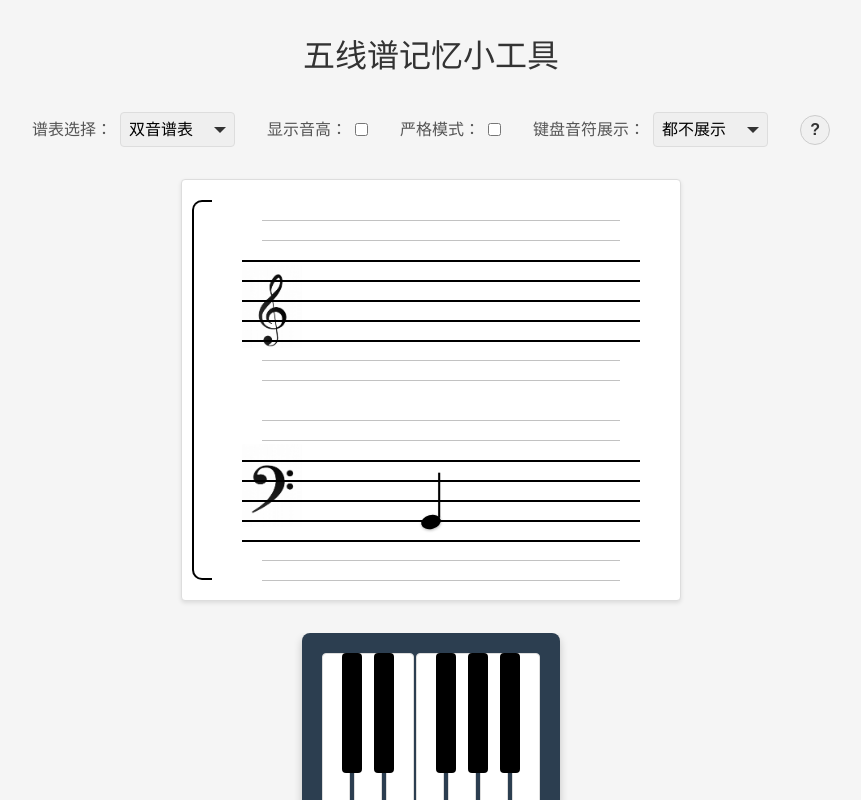
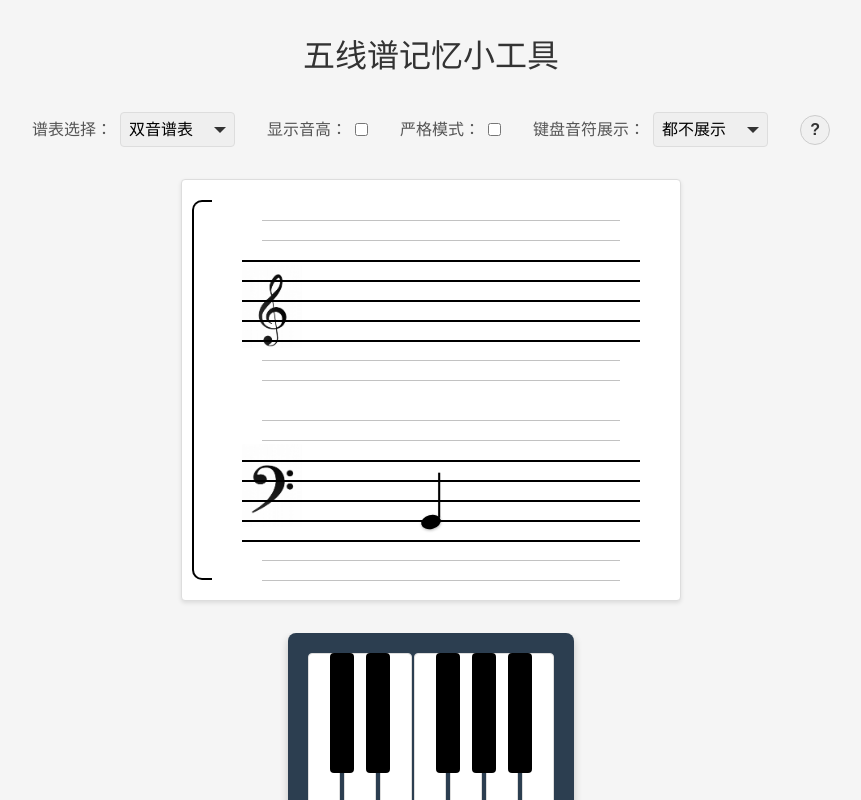
Before and after one commit to dtsongzi/piano, a React (Vite) app: page / in a window 1280 px wide. Shown: the whole page, without its empty margins (209-1070 px from the left). Built offline with nearby package versions, Linux system fonts and the light colour scheme.

Commit message:
adjust keyboard key size

```diff
--- a/src/App.css
+++ b/src/App.css
@@ -836,7 +836,7 @@ h1 {
 }
 
 .piano-key.white {
-  width: 28px;
+  width: 32px;
   height: 200px;
   background-color: white;
   border: 1px solid #ddd;
@@ -844,11 +844,11 @@ h1 {
 }
 
 .piano-key.black {
-  width: 20px;
+  width: 24px;
   height: 120px;
   background-color: black;
   color: white;
-  margin: 0 -10px;
+  margin: 0 -12px;
   z-index: 1;
   border-radius: 4px;
 }
--- a/src/App.tsx
+++ b/src/App.tsx
@@ -458,12 +458,12 @@ function App() {
                 >
                   {showNames === 'both' && (
                     <>
-                      <div className="note-name">{key.name}</div>
+                      <div className="note-name">{strictMode ? key.name : key.name.replace(/\d+$/, '')}</div>
                       <div className="note-solfege">{key.solfege}</div>
                     </>
                   )}
                   {showNames === 'name' && (
-                    <div className="note-name">{key.name}</div>
+                    <div className="note-name">{strictMode ? key.name : key.name.replace(/\d+$/, '')}</div>
                   )}
                   {showNames === 'solfege' && (
                     <div className="note-solfege">{key.solfege}</div>
```
